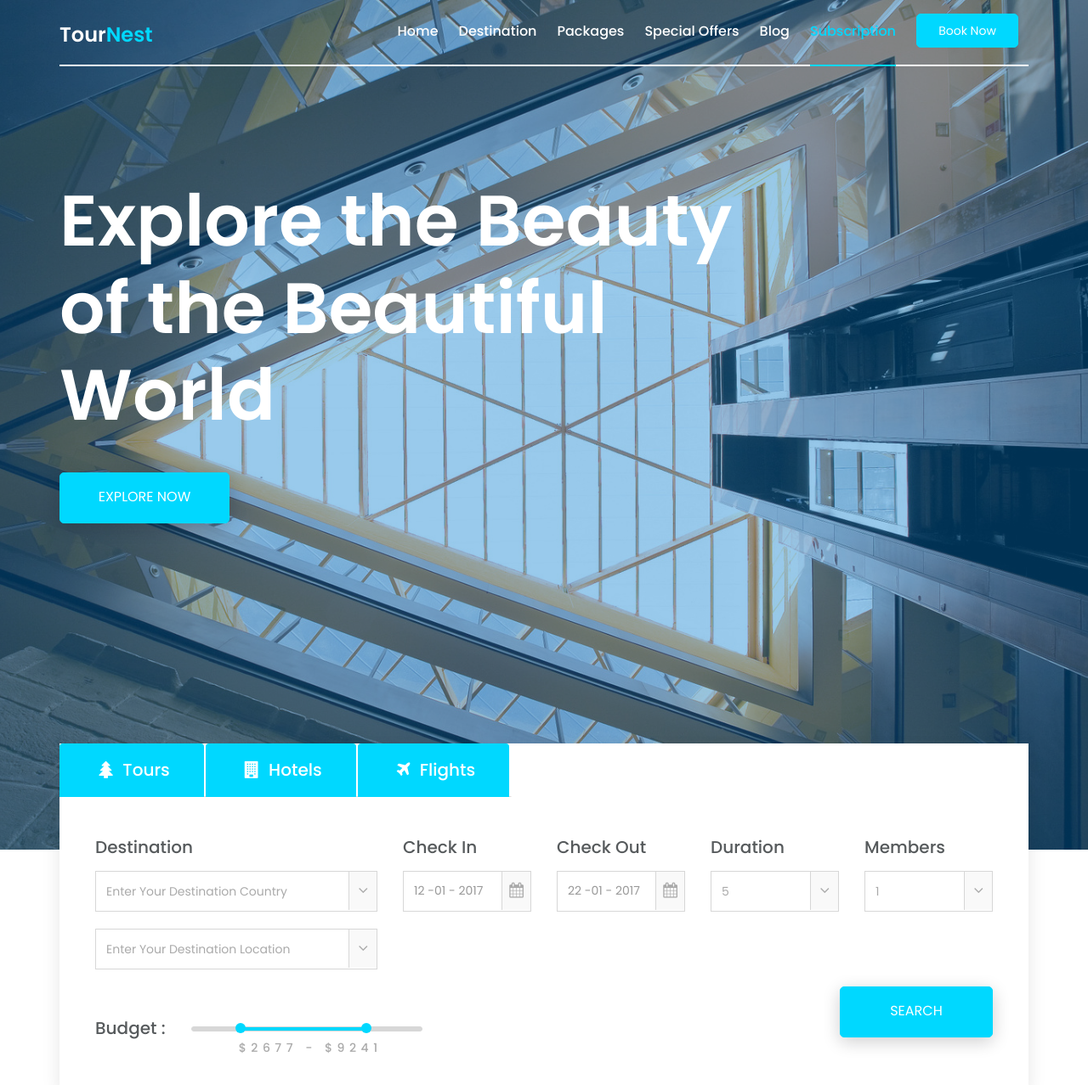
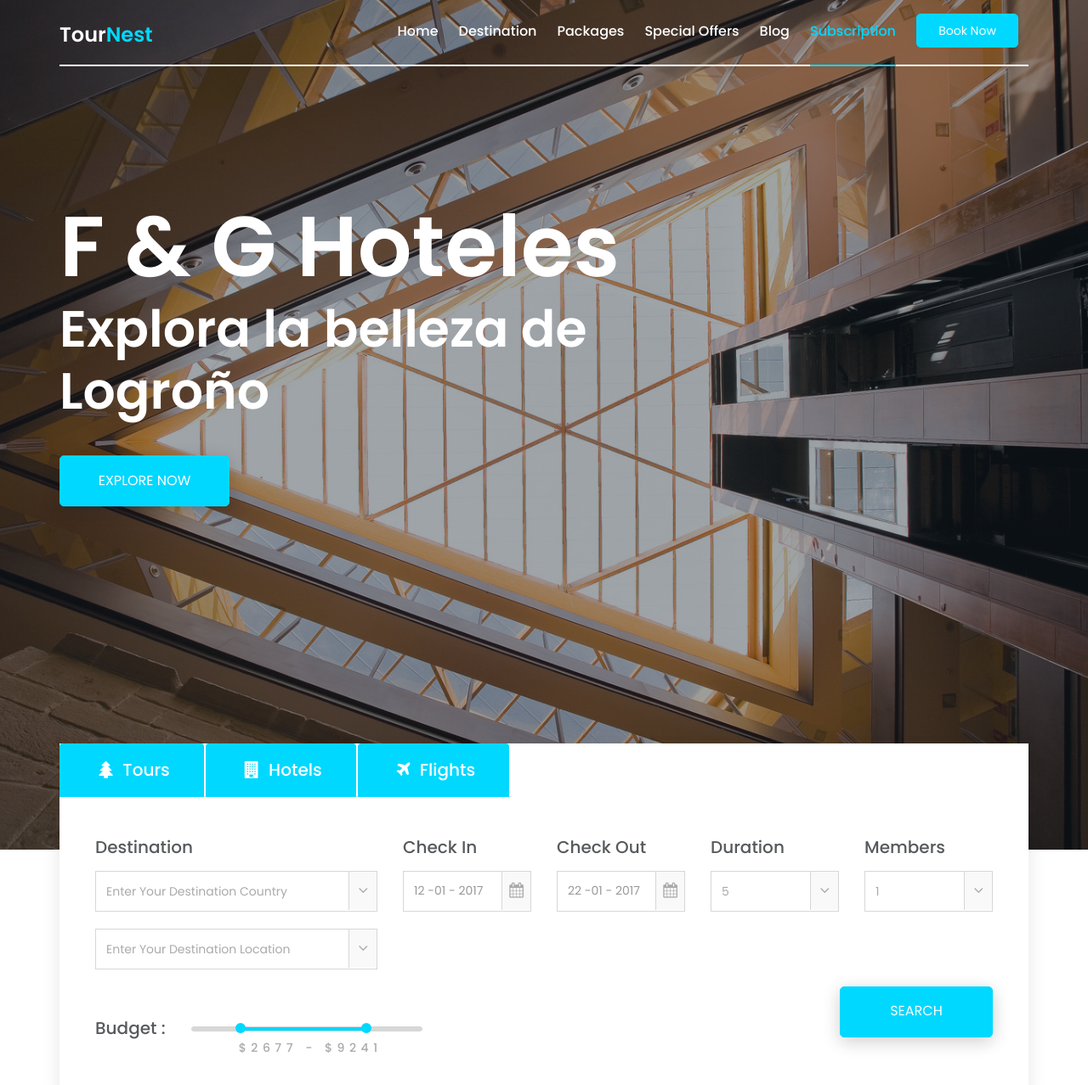
Before and after one commit to jaelzamora/hotelito_ines, a PHP site: page / in a window 1280 px wide. Shown: the top 1277 px of the page at 85% size. Run offline with PHP 8.4, Linux system fonts and the light colour scheme.

Commit message:
Subo home y logos

```diff
--- a/assets/css/style.css
+++ b/assets/css/style.css
@@ -313,7 +313,7 @@ html,body{
 	left: 0;
 	width: 100%;
 	height: 100%;
-	background: rgba(0,122,207,.4);
+	background: rgba(27, 38, 49,.42);
 }
 
 /*about-us-content*/
@@ -322,7 +322,15 @@ html,body{
 }
 .about-us h2 {
 	color:#fff;
-	font-size:84px;
+	font-size:100px;
+	text-transform: inherit;
+	max-width: 800px;
+	font-weight: 600;
+	line-height: 1.22;
+}
+.about-us h1 {
+	color:#fff;
+	font-size:60px;
 	text-transform: inherit;
 	max-width: 800px;
 	font-weight: 600;
--- a/index.html
+++ b/index.html
@@ -121,9 +121,11 @@
 							<div class="single-about-us">
 								<div class="about-us-txt">
 									<h2>
-										Explore the Beauty of the Beautiful World
-
+										F & G Hoteles
 									</h2>
+									<h1>
+										Explora la belleza de Logroño
+									</h1>
 									<div class="about-btn">
 										<button  class="about-view">
 											explore now
```
Also changed, not shown: assets/images/logo.png (added), 2 other files.
